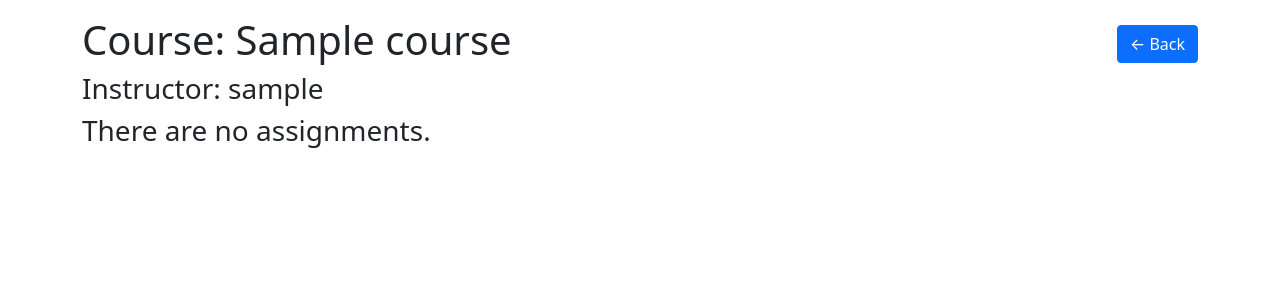
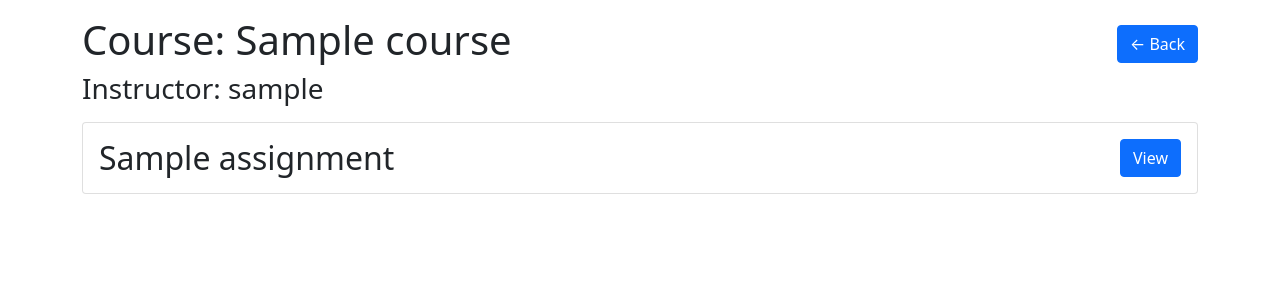
Before and after one commit to andre-dom/PeerGrader, a Django app: a page that uses courses/templates/courses/courseview.html in a window 1280 px wide. Shown: the part 64-364 px from the top of the page. Run offline with Django 3.2, Linux system fonts and the light colour scheme; a user stored in the database is signed in; tables that the repository leaves empty hold one stand-in row (values such as "Sample post").

Commit message:
create assignment view

```diff
--- a/assignments/views.py
+++ b/assignments/views.py
@@ -9,7 +9,7 @@ from assignments.models import Assignment
 
 class AssignmentView(DetailView):
     model = Assignment
-    template_name = 'courses/assignmentview.html'
+    template_name = 'assignments/assignmentview.html'
     slug_url_kwarg = 'slug'
     slug_field = 'slug'
 
--- a/courses/templates/courses/courseview.html
+++ b/courses/templates/courses/courseview.html
@@ -1,5 +1,53 @@
 {% extends "base.html" %}
 {% block content %}
+{#    <div>#}
+{#        <div class="d-flex justify-content-between align-items-center">#}
+{#            <h1 class="d-inline">Course: {{ course.name }}</h1>#}
+{#            <a class="btn btn-primary" href="{% url 'home' %}">← Back</a>#}
+{#        </div>#}
+{#        <h3>Instructor: {{ course.instructor.username }}</h3>#}
+{#    </div>#}
+{#    {% if course.assignments.all %}#}
+{#        {% for Assignment in course.assignments.all %}#}
+{#            <div class="card mt-3 p-3">#}
+{#                <div class="d-flex justify-content-between align-items-center">#}
+{#                    <div>#}
+{#                        <h2 class="d-inline">{{ Assignment.name }}</h2>#}
+{#                    </div>#}
+{#                    <div>#}
+{#                        <a href="#" class="btn btn-primary">View</a>#}
+{#                    </div>#}
+{#                </div>#}
+{#            </div>#}
+{#        {% endfor %}#}
+{##}
+{#        {% if assignments.has_other_pages %}#}
+{#            <ul class="mt-3 pagination justify-content-center">#}
+{#                {% if assignments.has_previous %}#}
+{#                    <li><a class="page-link" href="?page={{ assignments.previous_page_number }}">&laquo;</a></li>#}
+{#                {% else %}#}
+{#                    <li class="disabled page-link text-muted"><span>&laquo;</span></li>#}
+{#                {% endif %}#}
+{#                {% for i in assignments.paginator.page_range %}#}
+{#                    {% if users.number == i %}#}
+{#                        <li class="active"><span>{{ i }} <span class="sr-only">(current)</span></span></li>#}
+{#                    {% else %}#}
+{#                        <li><a class="page-link" href="?page={{ i }}">{{ i }}</a></li>#}
+{#                    {% endif %}#}
+{#                {% endfor %}#}
+{#                {% if assignments.has_next %}#}
+{#                    <li><a class="page-link" href="?page={{ assignments.next_page_number }}">&raquo;</a></li>#}
+{#                {% else %}#}
+{#                    <li class="disabled page-link text-muted"><span>&raquo;</span></li>#}
+{#                {% endif %}#}
+{#            </ul>#}
+{#        {% endif %}#}
+{##}
+{#    {% else %}#}
+{#        <h3>There are no assignments.</h3>#}
+{#    {% endif %}#}
+
+
     <div>
         <div class="d-flex justify-content-between align-items-center">
             <h1 class="d-inline">Course: {{ course.name }}</h1>
@@ -15,7 +63,7 @@
                         <h2 class="d-inline">{{ Assignment.name }}</h2>
                     </div>
                     <div>
-                        <a href="{% url 'assignments:v' %}" class="btn btn-primary">View</a>
+                        <a href="{% url 'assignments:view_assignment' Assignment.slug %}" class="btn btn-primary">View</a>
                     </div>
                 </div>
             </div>
--- a/courses/views.py
+++ b/courses/views.py
@@ -6,29 +6,29 @@ from django.core.paginator import Paginator, EmptyPage, PageNotAnInteger
 from courses.models import Course
 
 
-class CourseView(DetailView):
-    model = Course
-    template_name = 'courses/courseview.html'
-    slug_url_kwarg = 'slug'
-    slug_field = 'slug'
+# class CourseView(DetailView):
+#     model = Course
+#     template_name = 'courses/courseview.html'
+#     slug_url_kwarg = 'slug'
+#     slug_field = 'slug'
+#
+
+@login_required()
+def course_view(request, slug):
+    course = Course.objects.get(slug=slug)
+    assignment_list = course.assignments.values()
+
+    page = request.GET.get('page', 1)
+    paginator = Paginator(assignment_list, 5)
+    try:
+        assignments = paginator.page(page)
+    except PageNotAnInteger:
+        assignments = paginator.page(1)
+    except EmptyPage:
+        assignments = paginator.page(paginator.num_pages)
+
+    return render(request, 'courses/courseview.html', {'course': course, 'assignments': assignments, })
 
 
-# @login_required()
-# def course_view(request, slug):
-#     course = Course.objects.get(slug=slug)
-#     assignment_list = course.assignments.values()
-#
-#     page = request.GET.get('page', 1)
-#     paginator = Paginator(assignment_list, 5)
-#     try:
-#         assignments = paginator.page(page)
-#     except PageNotAnInteger:
-#         assignments = paginator.page(1)
-#     except EmptyPage:
-#         assignments = paginator.page(paginator.num_pages)
-#
-#     return render(request, 'courses/courseview.html', {'course': course, 'assignments': assignments, })
-#
-#
-# course_detail_view = login_required(course_view)
-course_detail_view = login_required(CourseView.as_view())
+course_detail_view = login_required(course_view)
+# course_detail_view = login_required(CourseView.as_view())
```
Also changed, not shown: assignments/templates/assignments/assignmentview.html (+4 -3 lines).
